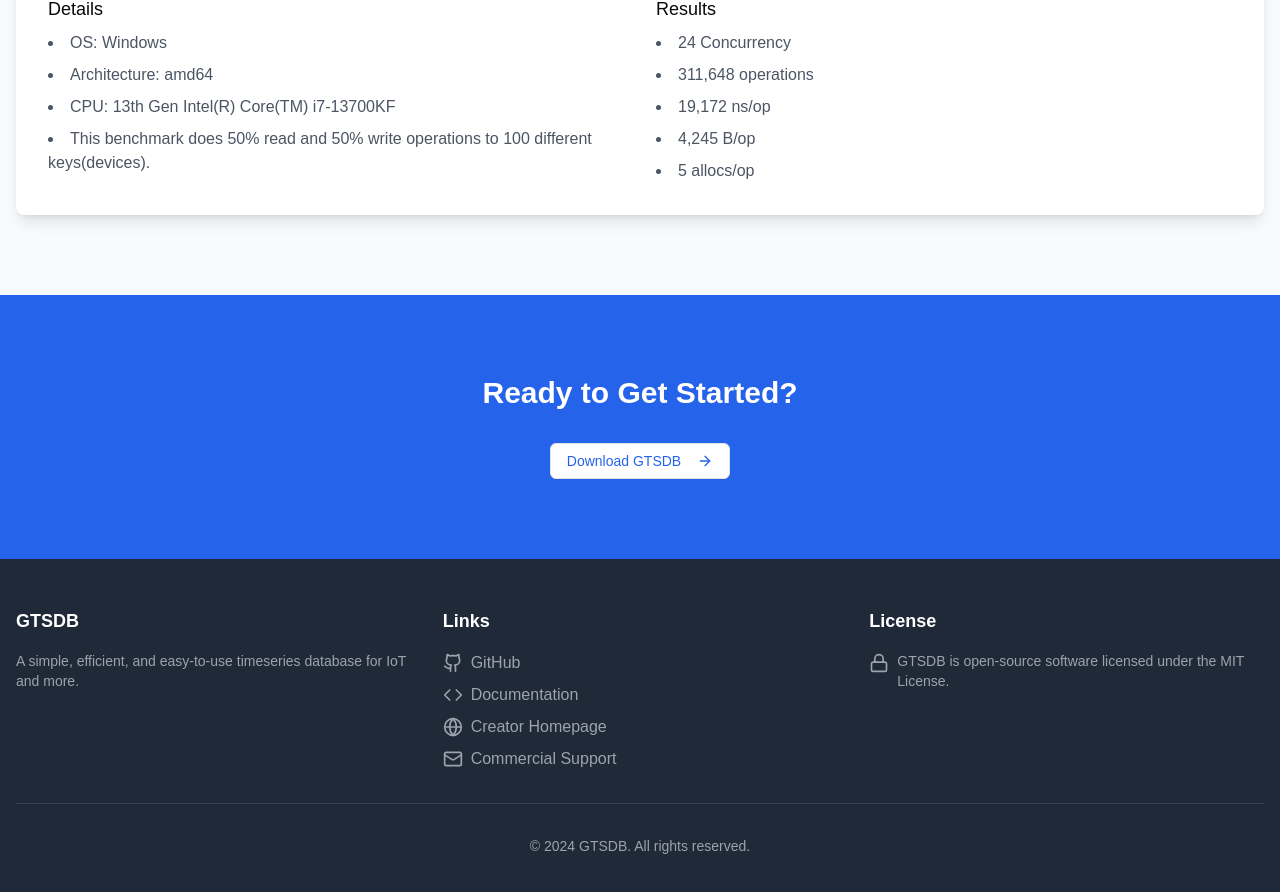
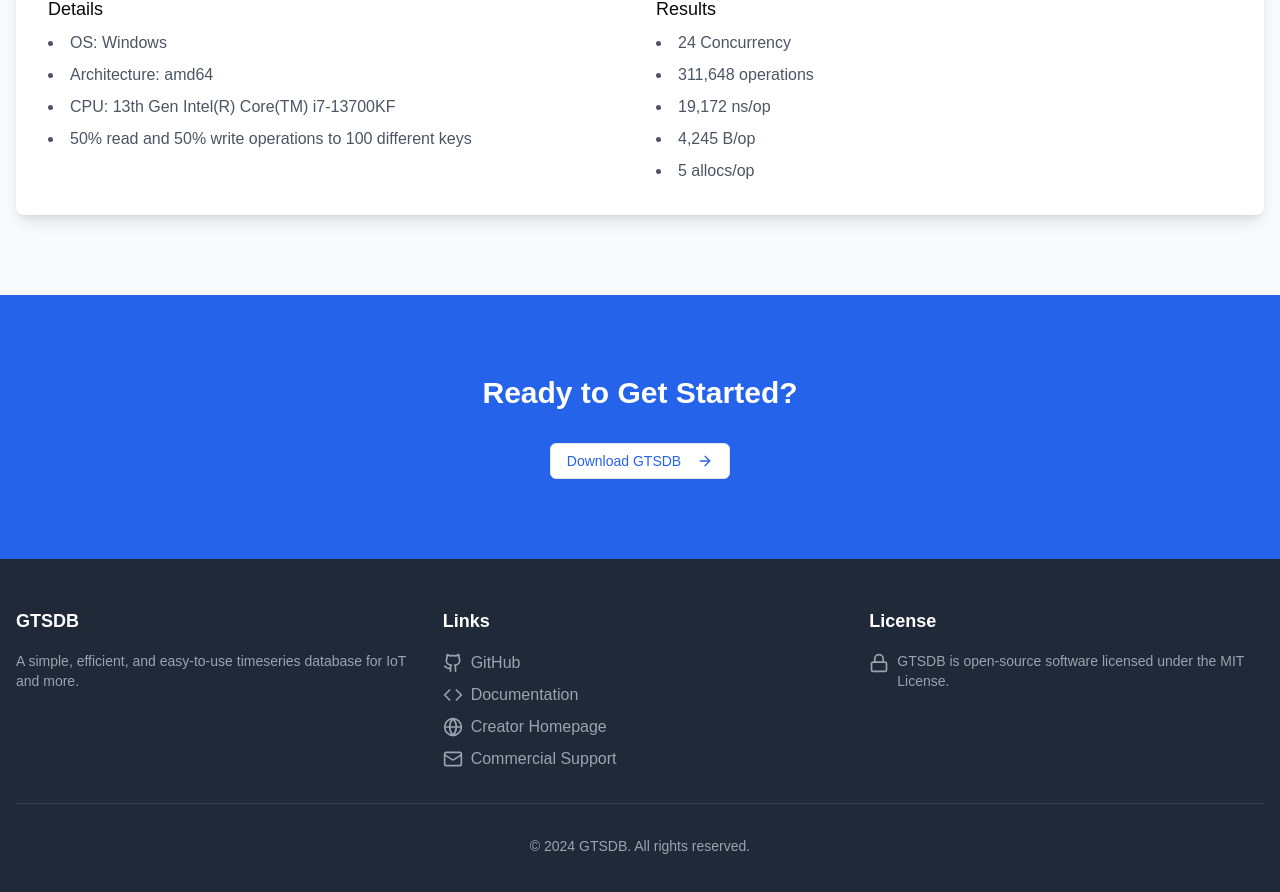
Before and after one commit to abbychau/gtsdb-homepage, a Next.js app: page / in a window 1280 px wide. Shown: the part 2458-3350 px from the top of the page. Built offline with nearby package versions, Linux system fonts and the light colour scheme.

Commit message:
fix: simplify benchmark operation description in PerformanceSection for clarity

```diff
--- a/app/page.tsx
+++ b/app/page.tsx
@@ -478,7 +478,7 @@
                 <li>OS: Windows</li>
                 <li>Architecture: amd64</li>
                 <li>CPU: 13th Gen Intel(R) Core(TM) i7-13700KF</li>
-                <li>This benchmark does 50% read and 50% write operations to 100 different keys(devices).</li>
+                <li>50% read and 50% write operations to 100 different keys</li>
               </ul>
             </div>
             <div>
```
